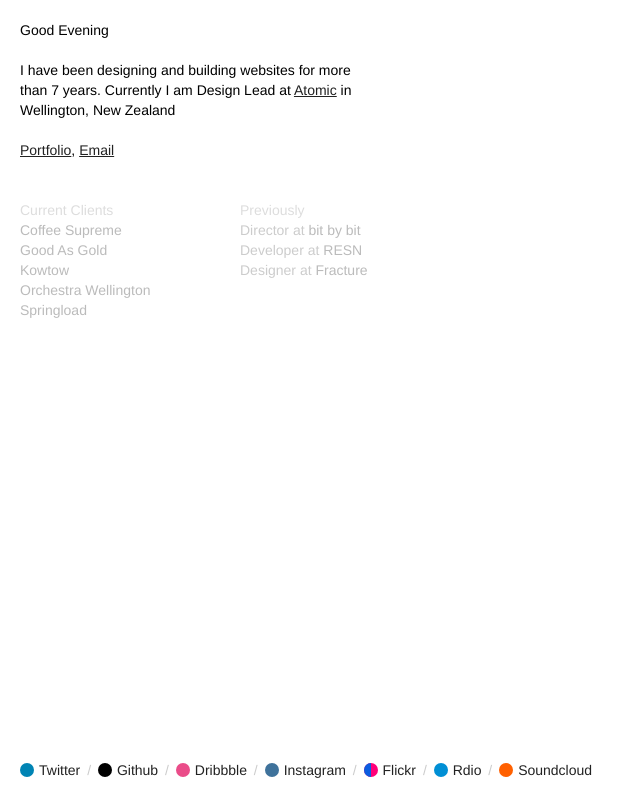
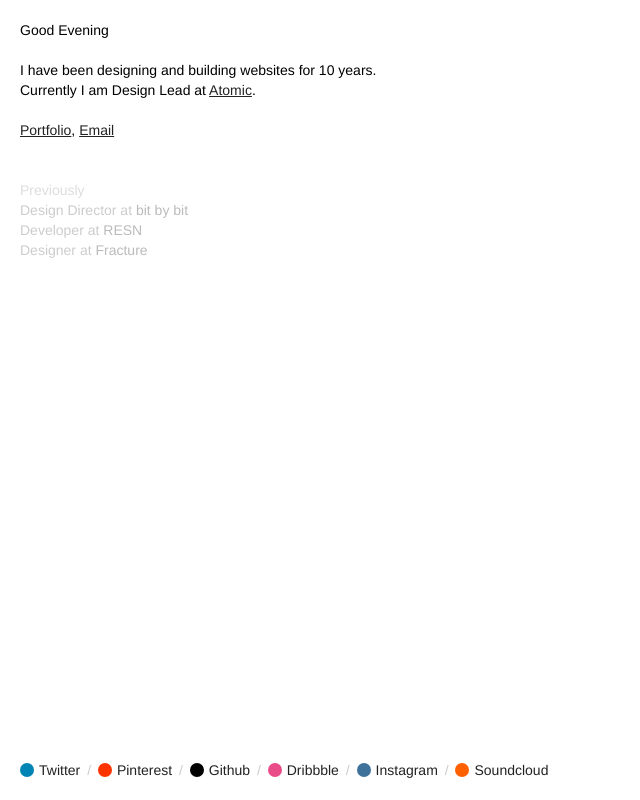
Before and after one commit to jarred/jarred.co.nz, a plain HTML site: page index.html in a window 1280 px wide. Shown: the whole page, without its empty margins (0-640 px from the left). Drawn offline with Linux system fonts and the light colour scheme.

Commit message:
update links

```diff
--- a/index.html
+++ b/index.html
@@ -15,25 +15,13 @@
     <body>
         <div id="intro">
             <h1 class="js-greeting">&nbsp;</h1>
-            <p>I have been designing and building websites for more than 7 years. Currently I am Design Lead at <a href="http://www.atomic.systems" target="_blank">Atomic</a> in Wellington, New Zealand</p>
+            <p>I have been designing and building websites for 10 years. Currently I am Design Lead at <a href="http://www.atomic.io" target="_blank">Atomic</a>.</p>
             <p class="links"><a href="http://amongotherthings.co">Portfolio</a>, <a href="mailto:jarredbishop@gmail.com">Email</a></p>
-        </div>
-        <div id="clients" class="column">
-            <h2>Current Clients</h2>
-            <ul>
-                <li><a href="http://www.coffeesupreme.com" target="_blank">Coffee Supreme</a></li>
-                <li><a href="http://www.goodasgold.co.nz" target="_blank">Good As Gold</a></li>
-                <!-- <li><a href="http://www.moorewilsons.co.nz">Moore Wilson's</a></li> -->
-                <li><a href="http://www.kowtowclothing.com" target="_blank">Kowtow</a></li>
-                <li><a href="http://www.orchestrawellington.co.nz" target="_blank">Orchestra Wellington</a></li>
-                <li><a href="http://www.springload.co.nz" target="_blank">Springload</a></li>
-                <!-- <li><a href="http://www.tepapapress.co.n">Te Papa Press</a></li> -->
-            </ul>
         </div>
         <div id="previously" class="column">
             <h2>Previously</h2>
             <ul>
-                <li>Director at <a href="http://bitbybit.io" target="_blank">bit by bit</a></li>
+                <li>Design Director at <a href="http://bitbybit.io" target="_blank">bit by bit</a></li>
                 <li>Developer at <a href="http://resn.co.nz" target="_blank">RESN</a></li>
                 <li>Designer at <a href="http://www.fracture.co.nz" target="_blank">Fracture</a></li>
             </ul>
@@ -42,15 +30,13 @@
           <p>
             <a href="http://twitter.com/jarred" target="_blank" class="twitter" data-type="social"><span class="key"></span>Twitter</a>
             <span class="separator"></span>
+            <a href="http://pinterest.com/jarred" target="_blank" class="pinterest" data-type="social"><span class="key"></span>Pinterest</a>
+            <span class="separator"></span>
             <a href="http://github.com/jarred" target="_blank" class="github" data-type="development"><span class="key"></span>Github</a>
             <span class="separator"></span>
             <a href="http://dribbble.com/jarred" target="_blank" class="dribbble" data-type="design"><span class="key"></span>Dribbble</a>
             <span class="separator"></span>
             <a href="http://instagram.com/jarredbishop" target="_blank" class="instagram" data-type="photography"><span class="key"></span>Instagram</a>
-            <span class="separator"></span>
-            <a href="http://flickr.com/photos/jarredbishop" target="_blank" class="flickr" data-type="photography"><span class="key"><span class="half"></span></span>Flickr</a>
-            <span class="separator"></span>
-            <a href="http://rdio.com/people/jarredbishop" target="_blank" class="rdio" data-type="music"><span class="key"></span>Rdio</a>
             <span class="separator"></span>
             <a href="http://soundcloud.com/jarred" target="_blank" class="soundcloud" data-type="music"><span class="key"></span>Soundcloud</a>
             <span class="separator"></span>
```
Also changed, not shown: 1 other file.
